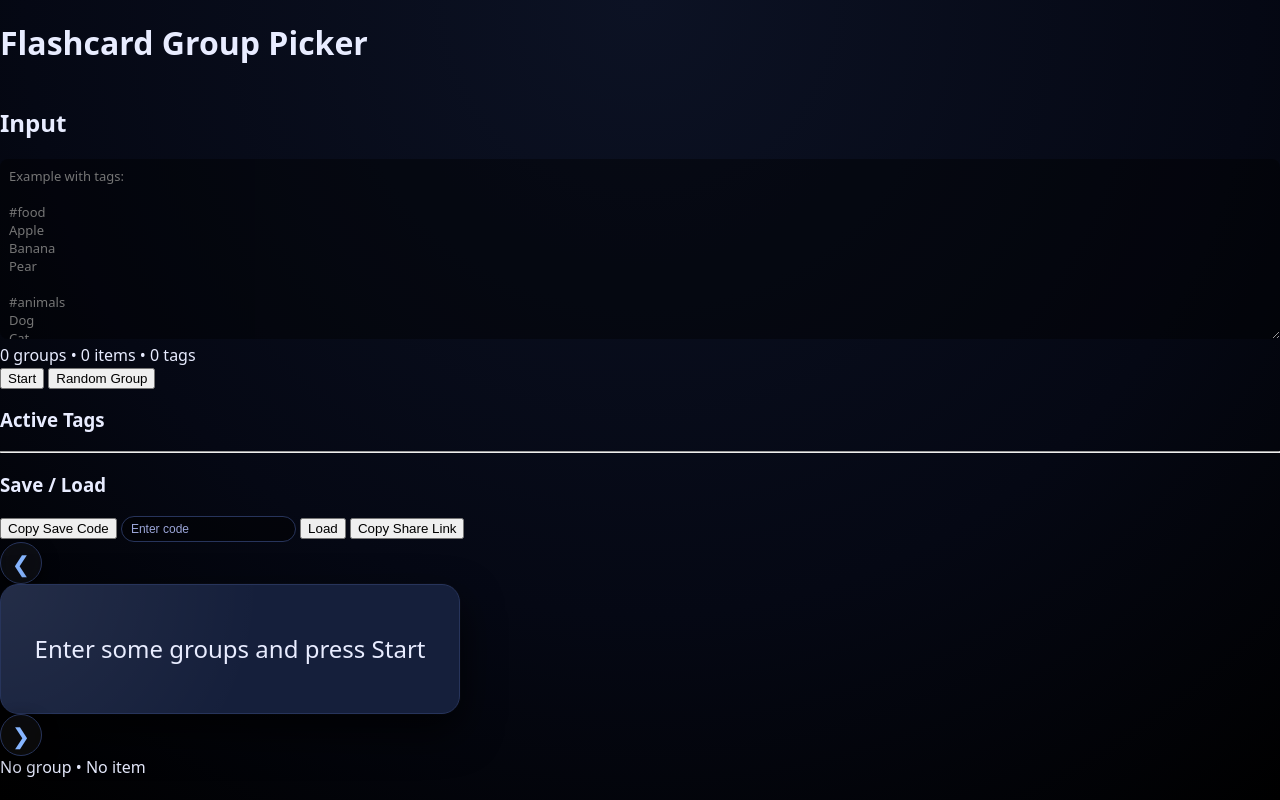
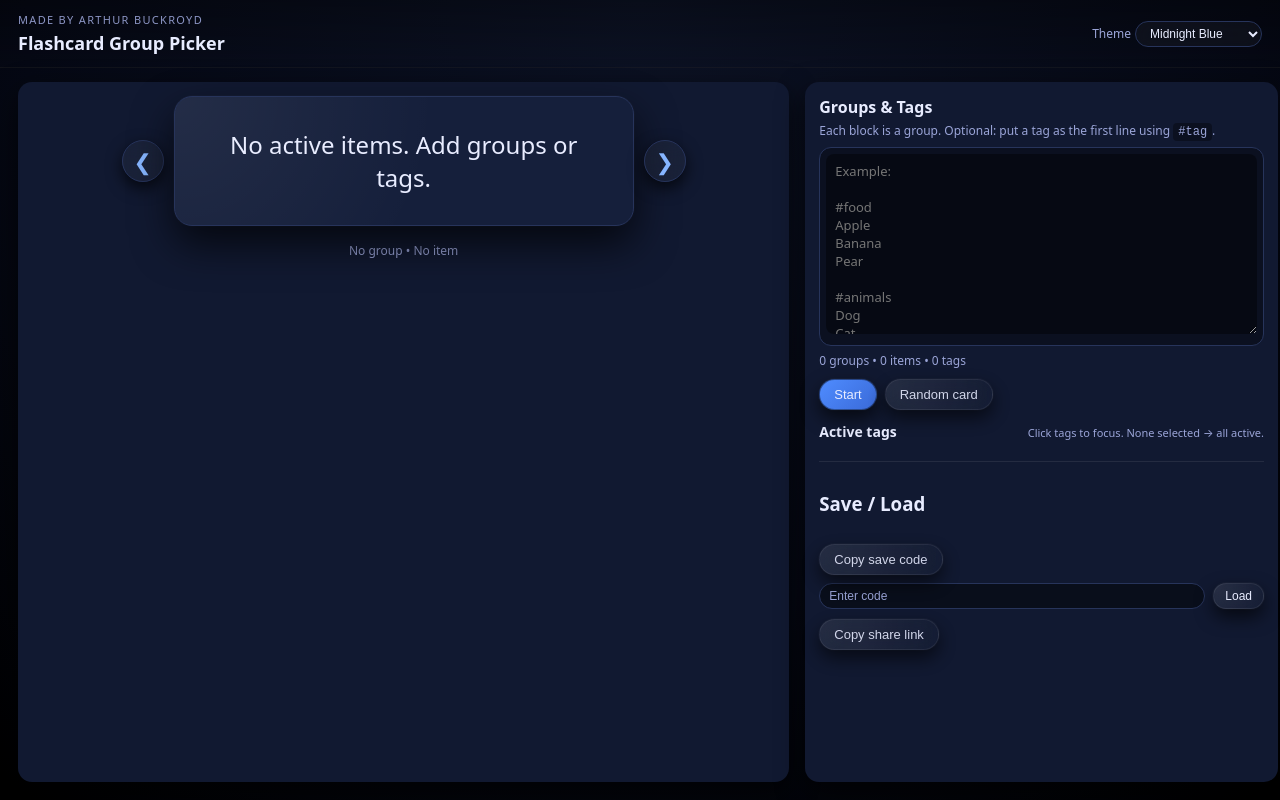
Before and after one commit to arthurbuckroyd-jpg/FlashcardPicker, a website: page public/index.html in a window 1280 px wide. Drawn offline with nearby package versions, Linux system fonts and the light colour scheme.

Commit message:
Update index.html

```diff
--- a/public/index.html
+++ b/public/index.html
@@ -1,24 +1,56 @@
 <!DOCTYPE html>
-<html lang="en">
+<html lang="en" data-theme="midnight">
 <head>
     <meta charset="UTF-8">
-    <title>Flashcard Picker</title>
+    <title>Flashcard Group Picker</title>
     <meta name="viewport" content="width=device-width, initial-scale=1.0">
     <link rel="stylesheet" href="style.css">
 </head>
 
 <body>
 
-    <header>
-        <h1>Flashcard Group Picker</h1>
+<header class="top-bar">
+    <div class="top-left">
+        <div class="made-by">Made by Arthur Buckroyd</div>
+        <h1 class="app-title">Flashcard Group Picker</h1>
+    </div>
+    <div class="top-right">
+        <label class="theme-label">
+            Theme
+            <select id="themeSelect"></select>
+        </label>
+    </div>
 </header>
 
-    <main>
+<main class="layout">
 
-        <section class="left">
-            <h2>Input</h2>
+    <!-- CARD AREA (LEFT / BIGGER) -->
+    <section class="panel panel-card">
+        <div class="card-wrapper">
+            <div class="arrow arrow-left" id="leftArrow">&#10094;</div>
+            <div id="flashcard" class="card">
+                Enter some groups on the right and press “Start”.
+            </div>
+            <div class="arrow arrow-right" id="rightArrow">&#10095;</div>
+        </div>
 
-<textarea id="groupsInput" placeholder="Example with tags:
+        <div class="meta-bar">
+            <span id="metaGroup">No group</span>
+            <span>•</span>
+            <span id="metaItem">No item</span>
+        </div>
+    </section>
+
+    <!-- INPUT / CONTROLS (RIGHT / NARROWER) -->
+    <section class="panel panel-input">
+        <h2>Groups & Tags</h2>
+        <p class="hint">
+            Each block is a group.
+            Optional: put a tag as the first line using <code>#tag</code>.
+        </p>
+
+        <div class="textarea-wrapper">
+<textarea id="groupsInput" placeholder="Example:
 
 #food
 Apple
@@ -33,46 +65,42 @@ Fish
 #verbs
 Run
 Jump
-Swim"></textarea>
+Swim
 
-            <div id="stats">0 groups • 0 items • 0 tags</div>
+(Press Enter on an empty line to insert a divider)">
+</textarea>
+        </div>
 
-            <button id="startBtn">Start</button>
-            <button id="randomGroupBtn">Random Group</button>
+        <div id="stats" class="stats">0 groups • 0 items • 0 tags</div>
+
+        <div class="button-row">
+            <button id="startBtn" class="btn primary">Start</button>
+            <button id="randomGroupBtn" class="btn subtle">Random card</button>
+        </div>
 
         <div class="tag-control">
-                <h3>Active Tags</h3>
-                <div id="tagList"></div>
+            <div class="tag-header-row">
+                <h3>Active tags</h3>
+                <span class="tag-hint">Click tags to focus. None selected → all active.</span>
+            </div>
+            <div id="tagList" class="tag-list"></div>
         </div>
 
-            <hr>
+        <hr class="section-divider">
 
         <h3>Save / Load</h3>
-            <button id="saveBtn">Copy Save Code</button>
-
-            <input id="loadInput" placeholder="Enter code">
-            <button id="loadBtn">Load</button>
-
-            <button id="shareBtn">Copy Share Link</button>
-        </section>
-
-        <section class="right">
-
-            <div class="card-area">
-
-                <div class="arrow" id="leftArrow">&#10094;</div>
-
-                <div id="flashcard" class="card">Enter some groups and press Start</div>
-
-                <div class="arrow" id="rightArrow">&#10095;</div>
-
+        <div class="button-row save-row">
+            <button id="saveBtn" class="btn subtle">Copy save code</button>
         </div>
 
-            <div class="meta">
-                <span id="metaGroup">No group</span> •
-                <span id="metaItem">No item</span>
+        <div class="load-row">
+            <input id="loadInput" placeholder="Enter code">
+            <button id="loadBtn" class="btn small">Load</button>
         </div>
 
+        <div class="button-row">
+            <button id="shareBtn" class="btn subtle">Copy share link</button>
+        </div>
     </section>
 
 </main>
```
Lines whose indentation alone changed are shown as unchanged.
